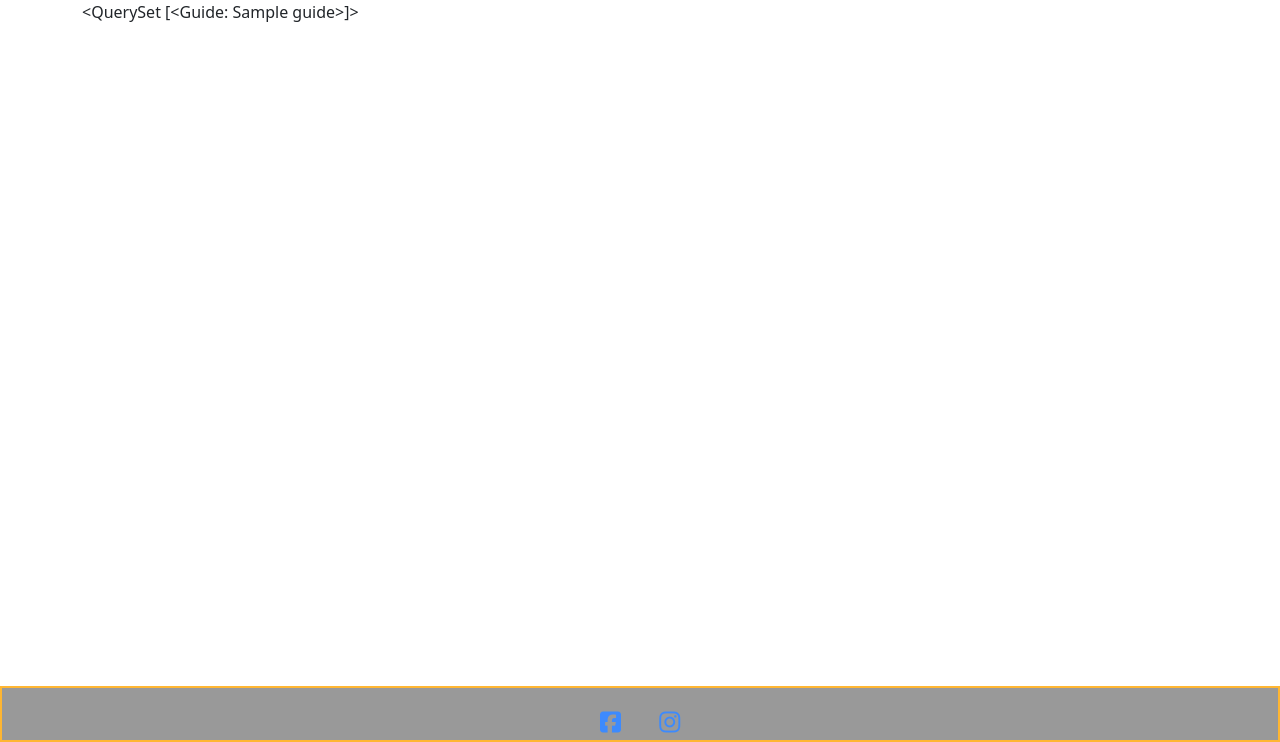
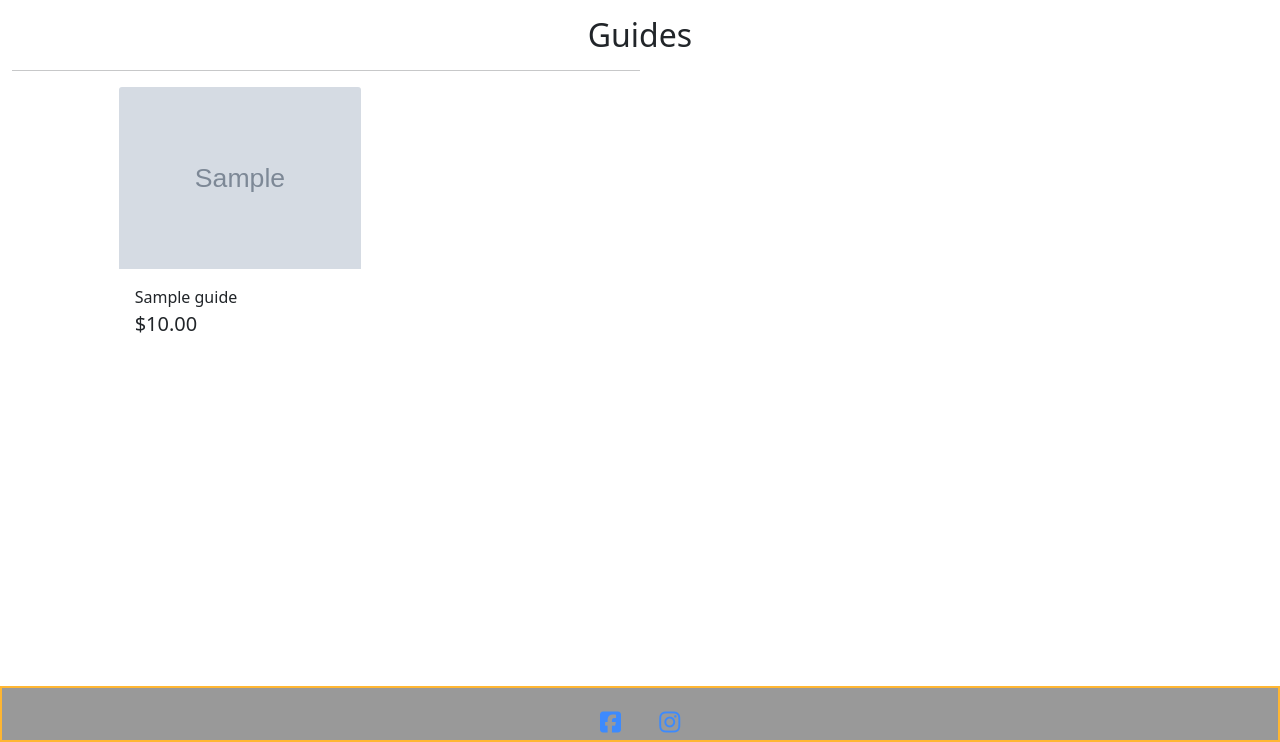
Before and after one commit to gustafsson96/you-made-you-fitness, a Django app: page /products in a window 1280 px wide. Shown: the part 58-800 px from the top of the page. Run offline with Django 3.2, Linux system fonts and the light colour scheme; tables that the repository leaves empty hold one stand-in row (values such as "Sample post"); grey boxes marked "Sample" are stand-in pictures; some libraries are stand-ins or nearby versions.

Commit message:
Update products template to display products

```diff
--- a/products/templates/products/products.html
+++ b/products/templates/products/products.html
@@ -3,12 +3,66 @@
 
 {% block content %}
 
-<div class="container">
-    <div class="row">
-        <div class="col">
-            {{ guides }}
+    <div class="overlay"></div>
+    <div class="container-fluid">
+        <div class="row">
+            <div class="col text-center mt-3">
+                <h2 class="logo-font">Guides</h2>
+                <hr class="w-50 mb-1">
+            </div>
+        </div>
+        <div class="row">
+            <div class="product-container col-10 offset-1">
+                <div class="row mt-1 mb-2"></div>
+                <div class="row">
+                    {% for guide in guides %}
+                    <div class="col-sm-6 col-md-6 col-lg-4 col-xl-3">
+                        <div class="card h-100 border-0">
+                            {% if guide.image %}
+                            <a href="">
+                                <img class="card-img-top img-fluid" src="{{ guide.image.url }}" alt="{{ guide.name }}">
+                            </a>
+                            {% else %}
+                            <a href="">
+                                <img class="card-img-top img-fluid" src="{{ MEDIA_URL }}noimage.png"
+                                    alt="{{ product.name }}">
+                            </a>
+                            {% endif %}
+                            <div class="card-body pb-0">
+                                <p class="mb-0">{{ guide.name }}</p>
+                            </div>
+                            <div class="card-footer bg-white pt-0 border-0 text-left">
+                                <div class="row">
+                                    <div class="col">
+                                        <p class="lead mb-0 text-left font-weight-bold">${{ guide.price }}</p>
+                                    </div>
+                                </div>
+                            </div>
+                        </div>
+                    </div>
+                    {% if forloop.counter|divisibleby:1 %}
+                    <div class="col-12 d-sm-none mb-5">
+                        <hr>
+                    </div>
+                    {% endif %}
+                    {% if forloop.counter|divisibleby:2 %}
+                    <div class="col-12 d-none d-sm-block d-md-block d-lg-none mb-5">
+                        <hr>
+                    </div>
+                    {% endif %}
+                    {% if forloop.counter|divisibleby:3 %}
+                    <div class="col-12 d-none d-lg-block d-xl-none mb-5">
+                        <hr>
+                    </div>
+                    {% endif %}
+                    {% if forloop.counter|divisibleby:4 %}
+                    <div class="col-12 d-none d-xl-block mb-5">
+                        <hr>
+                    </div>
+                    {% endif %}
+                    {% endfor %}
+                </div>
+            </div>
         </div>
     </div>
-</div>
-
 {%endblock%}
```
